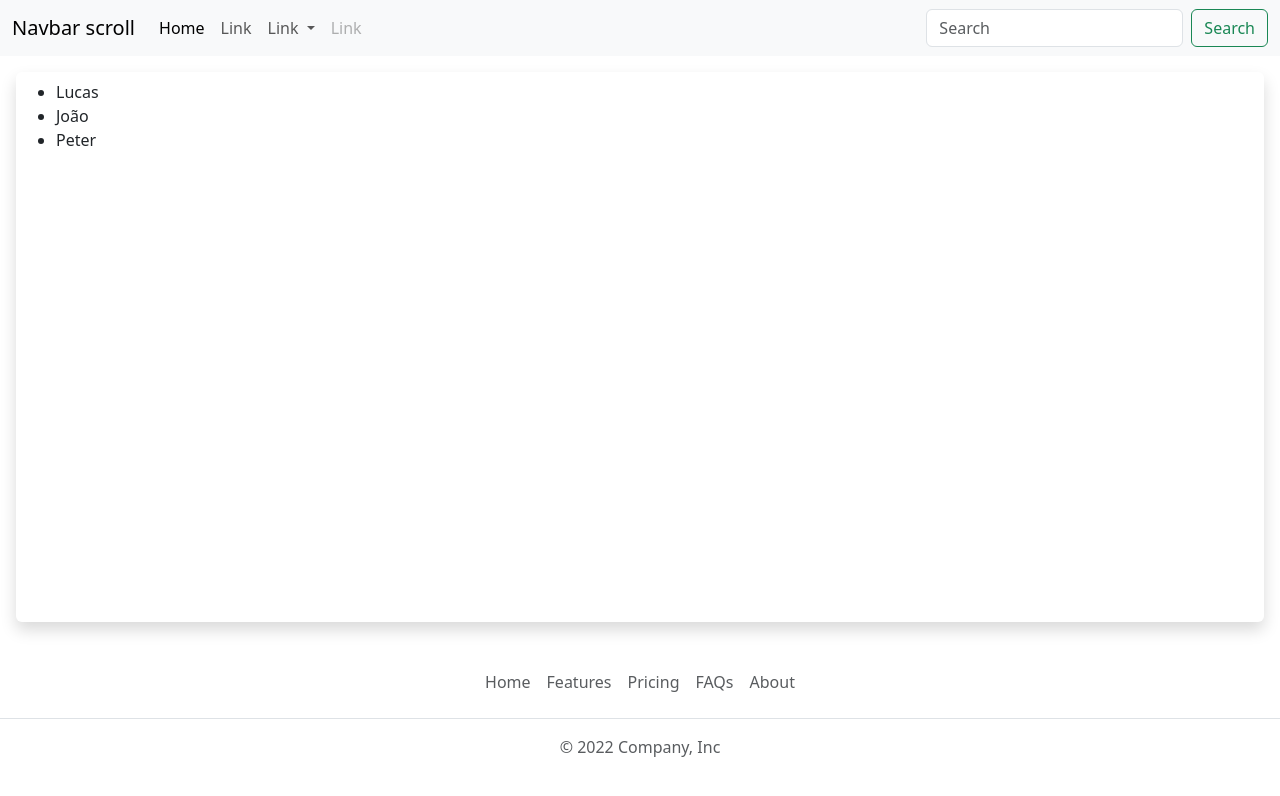
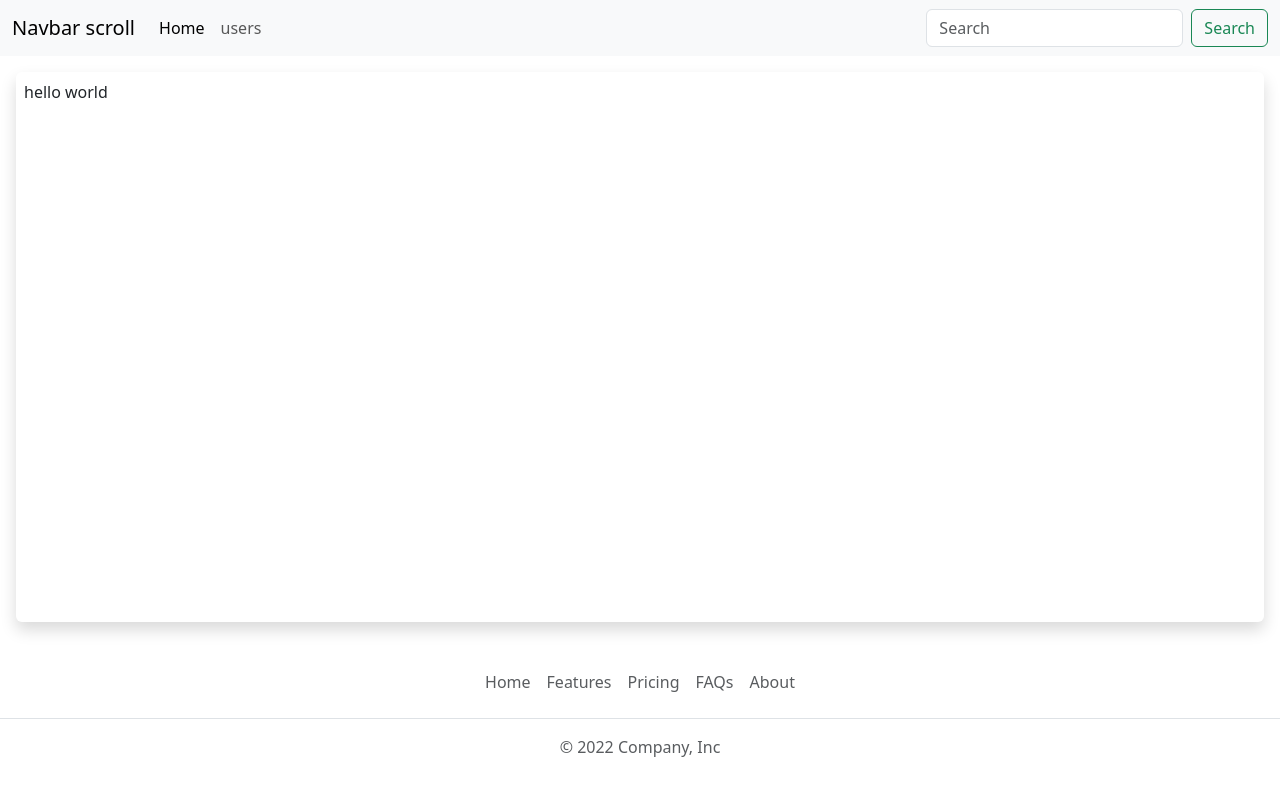
Before and after one commit to Andrioh/Angula, an Angular app in the folder Curso/ex001/: page / in a window 1280 px wide. Shown: the top 796 px of the page. Built offline with nearby package versions, Linux system fonts and the light colour scheme.

Commit message:
definindo routers

```diff
--- a/Curso/ex001/src/app/Pages/home/users/users.component.ts
+++ b/Curso/ex001/src/app/Pages/home/users/users.component.ts
@@ -6,5 +6,5 @@ import { Component } from '@angular/core';
   styleUrl: './users.component.css'
 })
 export class UsersComponent {
-  users: String[] = [ 'Lucas','João', 'Peter']
+  users: String[] = [ 'Lucas','João', 'Peter', 'Maria']
 }
--- a/Curso/ex001/src/app/_components/navbar/navbar.component.html
+++ b/Curso/ex001/src/app/_components/navbar/navbar.component.html
@@ -7,25 +7,13 @@
       <div class="collapse navbar-collapse" id="navbarScroll">
         <ul class="navbar-nav me-auto my-2 my-lg-0 navbar-nav-scroll" style="--bs-scroll-height: 100px;">
           <li class="nav-item">
-            <a class="nav-link active" aria-current="page" href="#">Home</a>
+            <a class="nav-link active" aria-current="page" routerLink="/">Home</a>
           </li>
           <li class="nav-item">
-            <a class="nav-link" href="#">Link</a>
+            <a class="nav-link" routerLink="/users">users</a>
           </li>
-          <li class="nav-item dropdown">
-            <a class="nav-link dropdown-toggle" href="#" role="button" data-bs-toggle="dropdown" aria-expanded="false">
-              Link
-            </a>
-            <ul class="dropdown-menu">
-              <li><a class="dropdown-item" href="#">Action</a></li>
-              <li><a class="dropdown-item" href="#">Another action</a></li>
-              <li><hr class="dropdown-divider"></li>
-              <li><a class="dropdown-item" href="#">Something else here</a></li>
-            </ul>
-          </li>
-          <li class="nav-item">
-            <a class="nav-link disabled" aria-disabled="true">Link</a>
-          </li>
+
+
         </ul>
         <form class="d-flex" role="search">
           <input class="form-control me-2" type="search" placeholder="Search" aria-label="Search">
--- a/Curso/ex001/src/app/app-routing.module.ts
+++ b/Curso/ex001/src/app/app-routing.module.ts
@@ -1,7 +1,12 @@
 import { NgModule } from '@angular/core';
 import { RouterModule, Routes } from '@angular/router';
+import { HomeComponent } from './Pages/home/home.component';
+import { UsersComponent } from './Pages/home/users/users.component';
 
-const routes: Routes = [];
+const routes: Routes = [
+  {path: '', component: HomeComponent},
+  {path: 'users', component: UsersComponent}
+];
 
 @NgModule({
   imports: [RouterModule.forRoot(routes)],
--- a/Curso/ex001/src/app/app.component.html
+++ b/Curso/ex001/src/app/app.component.html
@@ -1,5 +1,5 @@
 <app-navbar></app-navbar>
 <app-base-ui>
-  <app-users></app-users>
+  <router-outlet></router-outlet>
 </app-base-ui>
 <app-footer></app-footer>
```
